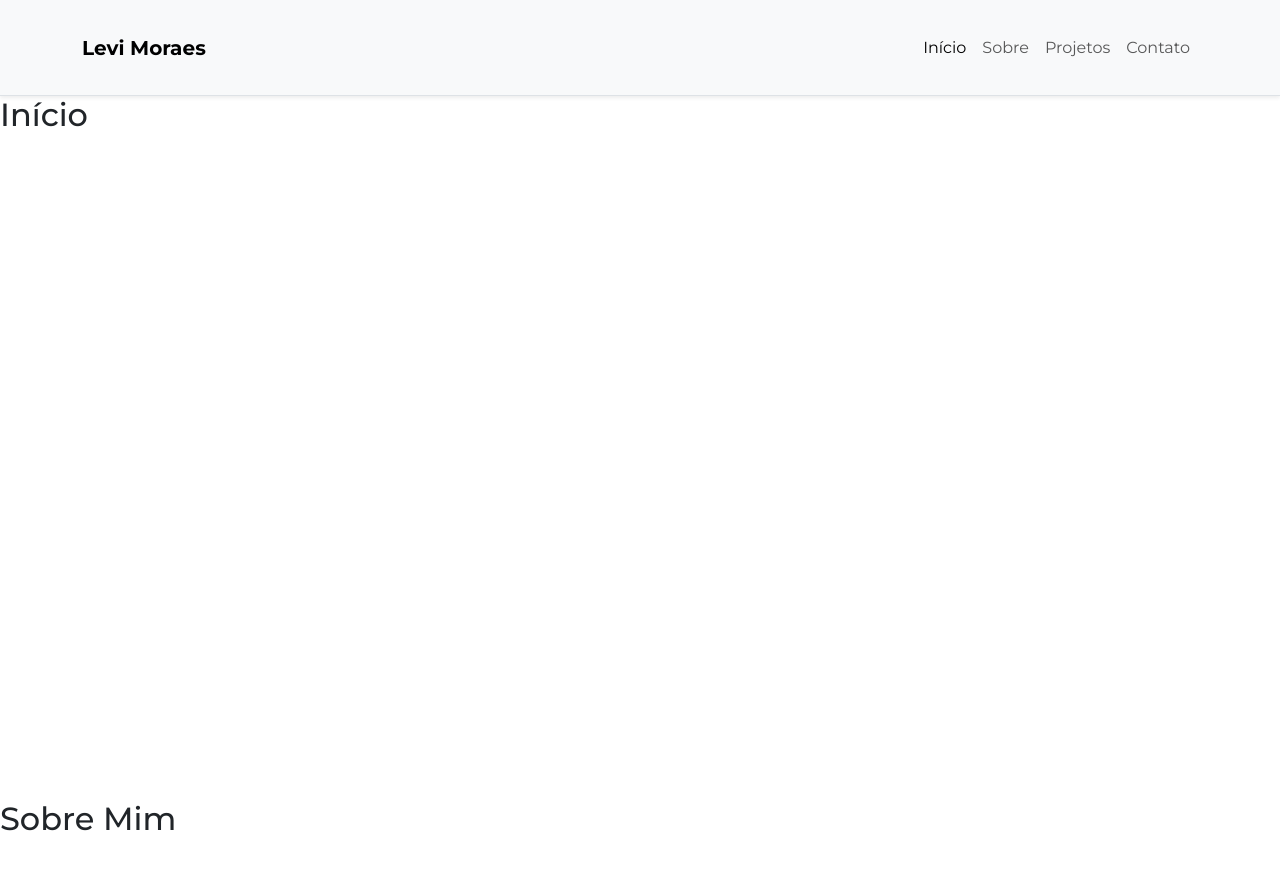
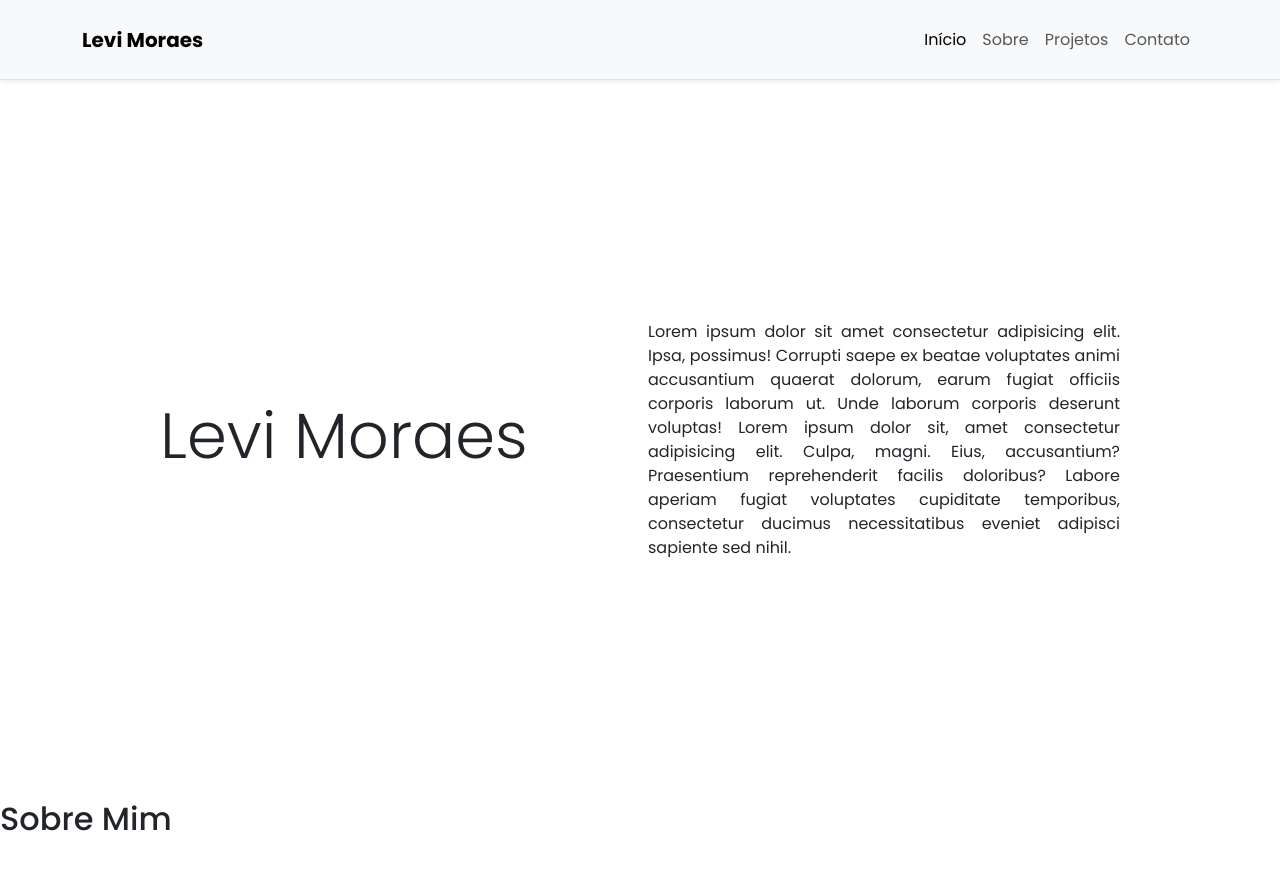
Before and after one commit to L3-V1/portifolio-levi, a React (Vite) app: page / in a window 1280 px wide. Shown: the top 870 px of the page. Built offline with nearby package versions, Linux system fonts and the light colour scheme.

Commit message:
Mudanca da fonte e adicao de conteudo na secao hero

```diff
--- a/src/Home.tsx
+++ b/src/Home.tsx
@@ -1,8 +1,23 @@
+import { Col, Row } from "react-bootstrap";
+
 export default function Home() {
   return (
     <>
       <section id="inicio">
-        <h2>Início</h2>
+        <div className="section-container">
+          <div className="px-4 px-lg-0">
+            <Row className="g-3 align-items-center">
+              <Col xs="12" md="6">
+                <h1 className="display-3 text-center text-md-start">Levi Moraes</h1>
+              </Col>
+              <Col xs="12" md="6">
+                <p className="mb-0" style={{ textAlign: "justify" }}>
+                  Lorem ipsum dolor sit amet consectetur adipisicing elit. Ipsa, possimus! Corrupti saepe ex beatae voluptates animi accusantium quaerat dolorum, earum fugiat officiis corporis laborum ut. Unde laborum corporis deserunt voluptas! Lorem ipsum dolor sit, amet consectetur adipisicing elit. Culpa, magni. Eius, accusantium? Praesentium reprehenderit facilis doloribus? Labore aperiam fugiat voluptates cupiditate temporibus, consectetur ducimus necessitatibus eveniet adipisci sapiente sed nihil.
+                </p>
+              </Col>
+            </Row>
+          </div>
+        </div>
       </section>
 
       <section id="sobre">
--- a/src/index.css
+++ b/src/index.css
@@ -1,8 +1,9 @@
+@import url('https://fonts.googleapis.com/css2?family=Poppins:ital,wght@0,100;0,200;0,300;0,400;0,500;0,600;0,700;0,800;0,900;1,100;1,200;1,300;1,400;1,500;1,600;1,700;1,800;1,900&display=swap');
 @import url('https://fonts.googleapis.com/css2?family=Montserrat:ital,wght@0,100..900;1,100..900&display=swap');
 @import "bootstrap/dist/css/bootstrap.min.css";
 
 :root {
-  --navbar-height: 12vh;
+  --navbar-height: 10vh;
 }
 
 html {
@@ -10,7 +11,7 @@ html {
 }
 
 body {
-  font-family: "Montserrat", sans-serif;
+  font-family: "Poppins", sans-serif;
 }
 
 .navbar {
@@ -21,3 +22,11 @@ section {
   height: calc(100vh - var(--navbar-height));
   scroll-margin-top: var(--navbar-height);
 }
+
+.section-container {
+  display: flex;
+  align-items: center;
+  height: 100%;
+  margin: 0 auto;
+  max-width: 60rem;
+}
--- a/src/layouts/Layout.tsx
+++ b/src/layouts/Layout.tsx
@@ -39,7 +39,7 @@ export default function Layout() {
           </Navbar.Brand>
           <Navbar.Toggle />
           <Navbar.Collapse>
-            <Nav defaultActiveKey="inicio" className="ms-auto">
+            <Nav defaultActiveKey={navigation[0].key} className="ms-auto">
               {navigation.map((item) => (
                 <Nav.Item key={item.key}>
                   <Nav.Link eventKey={item.key} href={item.link}>{item.label}</Nav.Link>
```
